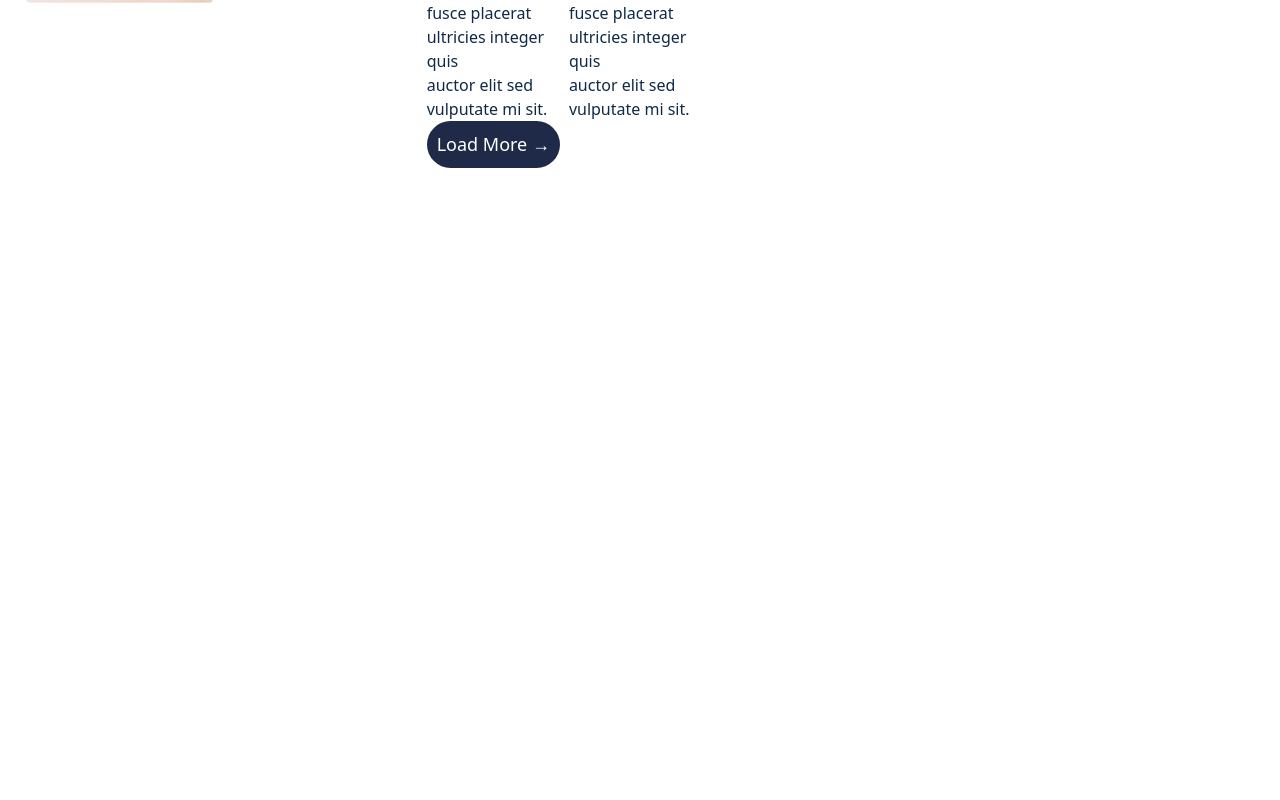
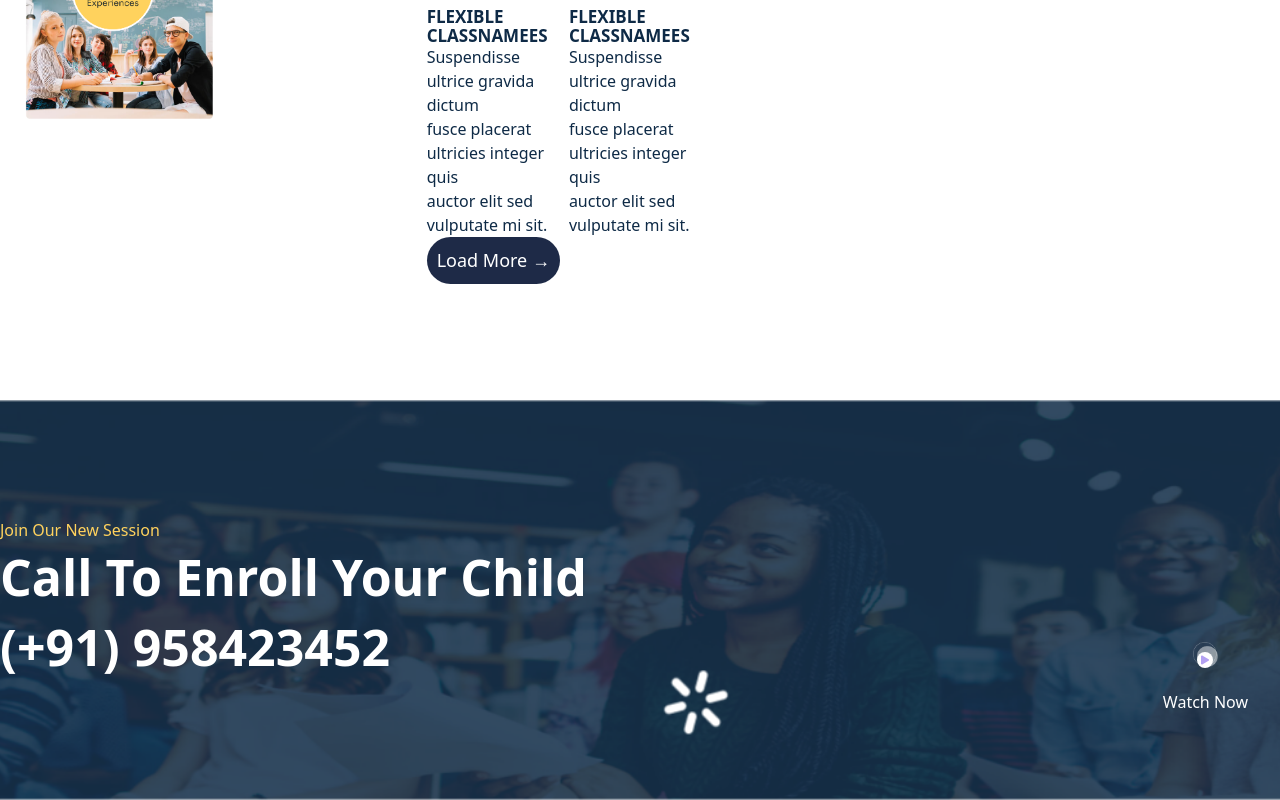
Before and after one commit to ibrahimwael951/Educational-platform, a Next.js app: page / in a window 1280 px wide. Shown: the part 2346-3146 px from the top of the page. Before the commit the page ends 2514 px from the top, so only its background shows below. Built offline with nearby package versions, Linux system fonts and the light colour scheme.

Commit message:
new session Section added

```diff
--- a/src/app/globals.css
+++ b/src/app/globals.css
@@ -17,6 +17,15 @@ font-weight: 700;
 font-size: 22px;
 line-height: 24px;
 color: #0E2A46;
+}
+h3 {
+font-weight: 600;
+font-size: 50px;
+line-height: 70px;
+display: flex;
+align-items: center;
+color: #FFFFFF;
+text-align: left;
 }
 h6{
 font-weight: 700;
--- a/src/app/page.tsx
+++ b/src/app/page.tsx
@@ -2,6 +2,7 @@ import HeroSection from "@/components/home/heroSection";
 import CategoriesSection from "@/components/home/categoriesSection";
 import CoursesSection from "@/components/home/CoursesSection";
 import AboutUsSection from "@/components/home/aboutUsSection";
+import NewSessionSection from "@/components/home/newSessionSection";
 
 
 export default function Home() {
@@ -11,6 +12,7 @@ export default function Home() {
       <CategoriesSection />
       <CoursesSection />
       <AboutUsSection />
+      <NewSessionSection />
     </main>
   );
 }
--- a/src/components/home/aboutUsSection.tsx
+++ b/src/components/home/aboutUsSection.tsx
@@ -3,7 +3,7 @@ import Image from "next/image";
 
 const AboutUsSection = () => {
   return (
-    <section className="container mx-auto my-10 px-6 mt-3 flex justify-center items-center">
+    <section className="container px-6 mt-3 flex justify-center items-center min-h-screen ">
       <div className="grid max-[600px]:grid-cols-1 max-[769px]:grid-cols-2 max-[4000px]:grid-cols-3 gap-4 mt-6 items-center">
         {/* Section Left */}
         <div className="relative w-full lg:w-1/2 md:w-1/2 flex flex-col gap-4 md:items-start">
--- a/src/components/home/categoriesSection.tsx
+++ b/src/components/home/categoriesSection.tsx
@@ -18,7 +18,7 @@ const CategoriesSection: React.FC = () => {
       <h1>Browse By Categories</h1>
 
 
-  <div className="grid max-[600px]:grid-cols-1 max-[769]:grid-cols-2 max-[4000px]:grid-cols-3 gap-4">
+  <div className="grid max-[600px]:grid-cols-1 max-[760]:grid-cols-2 max-[4000px]:grid-cols-3 gap-4">
   {categories.map((category) => (
     <div
       key={category.id}
--- /dev/null
+++ b/src/components/home/newSessionSection.tsx
@@ -0,0 +1,70 @@
+// import Image from "next/image";
+// import PlayButton from "./playButton";
+
+// const CallToEnrollSection = () => {
+//   return (
+//     <section className="relative text-white my-5 overflow-hidden">
+//       <div className="relative w-full">
+//         <Image
+//           src="/home/new.png"
+//           alt="background"
+//           width={1920}
+//           height={1080}
+//           className="w-full h-[400px] md:h-[500px] lg:h-[600px] object-cover"
+//         />
+
+//         <div className="absolute left-1/2 top-1/2 -translate-x-1/2 -translate-y-1/2 w-full px-4 flex flex-col items-center text-left">
+//           <div className="w-full sm:w-auto">
+//             <p className="font-bold text-[#FFD25D] text-sm sm:text-lg md:text-xl whitespace-nowrap">
+//               Join Our New Session
+//             </p>
+//             <h3 className="text-lg sm:text-2xl md:text-3xl font-bold leading-tight">
+//               Call To Enroll Your Child <br /> (+91) 958423452
+//             </h3>
+//           </div>
+//           <div className="mt-4 sm:mt-0 md:absolute md:right-10 md:bottom-10">
+//             <PlayButton />
+//           </div>
+//         </div>
+//       </div>
+//     </section>
+//   );
+// };
+
+// export default CallToEnrollSection;
+import Image from "next/image";
+import PlayButton from "./playButton";
+
+const CallToEnrollSection = () => {
+  return (
+    <section className="relative text-white my-5 overflow-hidden">
+      <div className="relative w-full">
+        <Image
+          src="/home/new.png"
+          alt="background"
+          width={1920}
+          height={1080}
+          className="w-full h-[400px] md:h-[500px] lg:h-[600px] object-cover"
+        />
+
+        <div className="absolute left-1/2 top-1/2 -translate-x-1/2 -translate-y-1/2 w-full px-4 flex flex-col items-center text-left sm:text-left">
+          <div className="w-full sm:w-auto">
+            <p className="font-bold text-[#FFD25D] text-sm sm:text-lg md:text-xl whitespace-nowrap">
+              Join Our New Session
+            </p>
+            <h3 className="text-lg sm:text-2xl md:text-3xl font-bold leading-tight">
+              Call To Enroll Your Child <br /> (+91) 958423452
+            </h3>
+          </div>
+
+          <div className="mt-4 sm:mt-0 md:absolute md:right-10 md:bottom-10">
+            <PlayButton />
+          </div>
+
+        </div>
+      </div>
+    </section>
+  );
+};
+
+export default CallToEnrollSection;
--- /dev/null
+++ b/src/components/home/playButton.tsx
@@ -0,0 +1,24 @@
+import Image from "next/image";
+import { BsPlayFill } from "react-icons/bs";
+
+const PlayButton = () => {
+  return (
+    <div className="fixed right-[2rem] bottom-[-2rem] flex flex-col items-center z-50">
+      <div className="relative w-[60px] h-[60px] sm:w-[70px] sm:h-[70px] bg-white rounded-full flex justify-center items-center shadow-lg">
+        <Image
+          src="/home/symbol3.png"
+          alt="symbol"
+          width={25}
+          height={25}
+          className="absolute left-[30%] top-[20%] w-8 h-8 object-contain"
+        />
+        <a href="#">
+          <BsPlayFill className="text-[#704FE6] text-3xl bg-[#fff] rounded-full p-2" />
+        </a>
+      </div>
+      <p className="mt-1 text-xs sm:text-sm text-[#fff]">Watch Now</p>
+    </div>
+  );
+};
+
+export default PlayButton;
```
